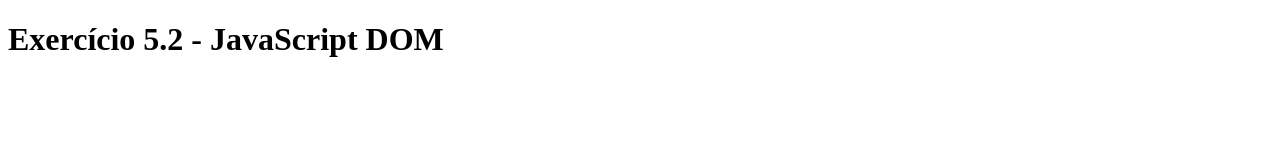
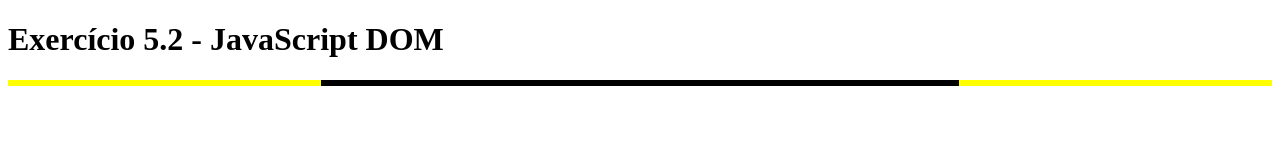
Before and after one commit to EsdrasThiago/Trybe-Exercicios, a plain HTML site: page fundamentos/bloco5/dia-2-javascript-trabalhando-com-elementos/exercicio.html in a window 1280 px wide. Drawn offline with Linux system fonts and the light colour scheme.

Commit message:
Exercicio 3

```diff
--- a/fundamentos/bloco5/dia-2-javascript-trabalhando-com-elementos/exercicio.html
+++ b/fundamentos/bloco5/dia-2-javascript-trabalhando-com-elementos/exercicio.html
@@ -68,6 +68,10 @@
     let principal = document.createElement('main');
     principal.classList.add('main-content')
     body.appendChild(principal)
+    //3
+    let secao = document.createElement('section');
+    secao.classList.add('center-content')
+    principal.appendChild(secao)
 
     </script>
   </body>
```
